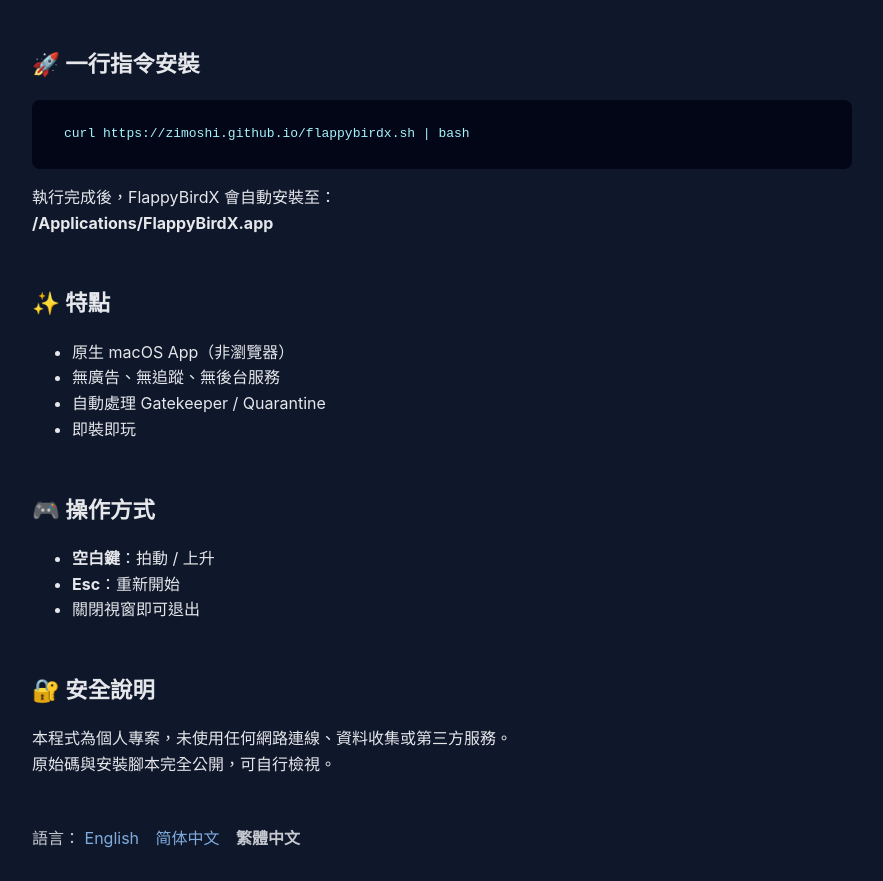
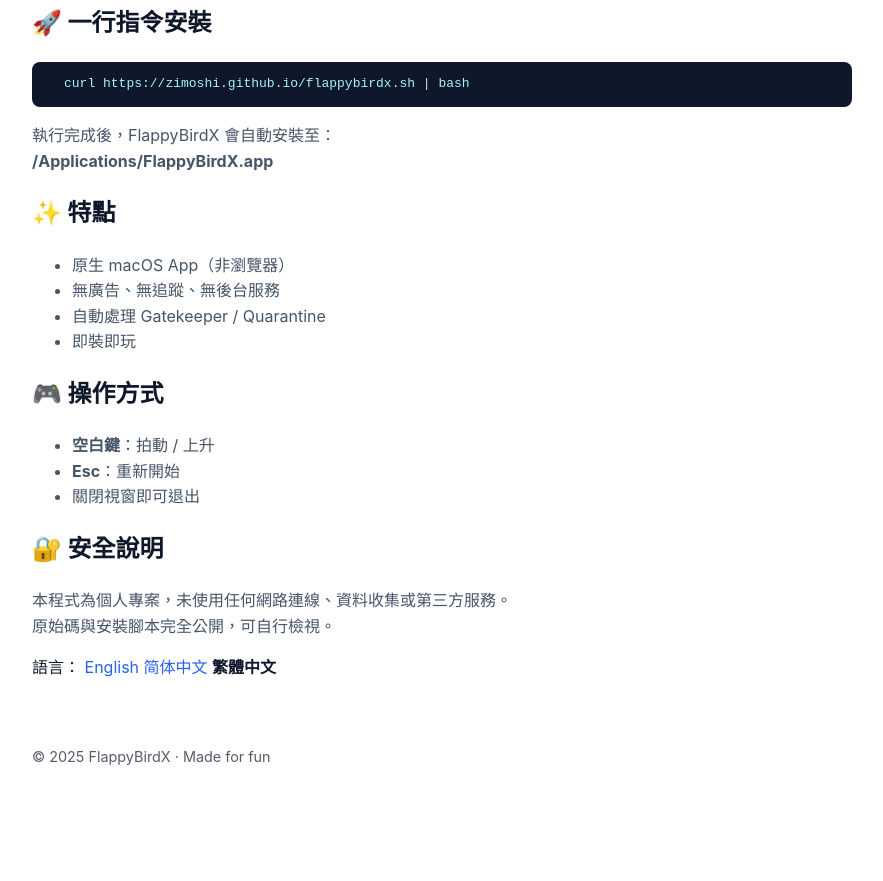
Before and after one commit to zimoshi/zimoshi.github.io, a plain HTML site: page flappybirdx/tw.html in a window 1280 px wide. Shown: the part 209-1090 px from the top of the page, without its empty margins (198-1081 px from the left). After the commit the page ends 1025 px from the top, so only its background shows below. Drawn offline with Linux system fonts and the light colour scheme.

Commit message:
Update tw.html

```diff
--- a/flappybirdx/tw.html
+++ b/flappybirdx/tw.html
@@ -6,13 +6,39 @@
   <meta name="viewport" content="width=device-width, initial-scale=1" />
 
 <style>
+  :root {
+    --bg: #ffffff;
+    --fg: #0f172a;
+    --muted: #475569;
+    --card: #f1f5f9;
+    --code-bg: #0f172a;
+    --code-fg: #a5f3fc;
+    --accent: #22c55e;
+    --link: #2563eb;
+  }
+
+  @media (prefers-color-scheme: dark) {
+    :root {
+      --bg: #0f172a;
+      --fg: #e5e7eb;
+      --muted: #94a3b8;
+      --card: #020617;
+      --code-bg: #020617;
+      --code-fg: #a5f3fc;
+      --accent: #22c55e;
+      --link: #93c5fd;
+    }
+  }
+
   body {
-      font-family: -apple-system, BlinkMacSystemFont, "PingFang TC",
-                   "Microsoft JhengHei", "Noto Sans TC", sans-serif;
-      background: #0f172a;
-      color: #e5e7eb;
+    font-family: -apple-system, BlinkMacSystemFont,
+      "PingFang SC", "PingFang TC",
+      "Microsoft YaHei", "Microsoft JhengHei",
+      "Noto Sans", sans-serif;
+
+    background: var(--bg);
+    color: var(--fg);
     margin: 0;
-      padding: 0;
     line-height: 1.6;
   }
 
@@ -22,45 +48,35 @@
     padding: 48px 24px;
   }
 
-    h1 {
-      font-size: 2.4rem;
-      margin-bottom: 0.5em;
+  h1, h2 {
+    color: var(--fg);
   }
 
-    h2 {
-      margin-top: 2.2em;
-      font-size: 1.4rem;
+  p, li {
+    color: var(--muted);
   }
 
-    code, pre {
-      background: #020617;
-      color: #a5f3fc;
+  pre, code {
+    background: var(--code-bg);
+    color: var(--code-fg);
     padding: 12px 16px;
     border-radius: 8px;
-      display: block;
     overflow-x: auto;
+  }
+
+  a {
+    color: var(--link);
+    text-decoration: none;
   }
 
   .btn {
     display: inline-block;
     margin-top: 16px;
     padding: 12px 18px;
-      background: #22c55e;
+    background: var(--accent);
     color: #052e16;
-      text-decoration: none;
     border-radius: 8px;
     font-weight: 600;
-    }
-
-    .lang {
-      margin-top: 48px;
-      opacity: 0.85;
-    }
-
-    .lang a {
-      color: #93c5fd;
-      text-decoration: none;
-      margin-right: 12px;
   }
 
   footer {
@@ -115,8 +131,8 @@
 
     <div class="lang">
       語言：
-      <a href="index.html">English</a>
-      <a href="index.zh-cn.html">简体中文</a>
+      <a href="en.html">English</a>
+      <a href="cn.html">简体中文</a>
       <strong>繁體中文</strong>
     </div>
 
```
Lines whose indentation alone changed are shown as unchanged.
